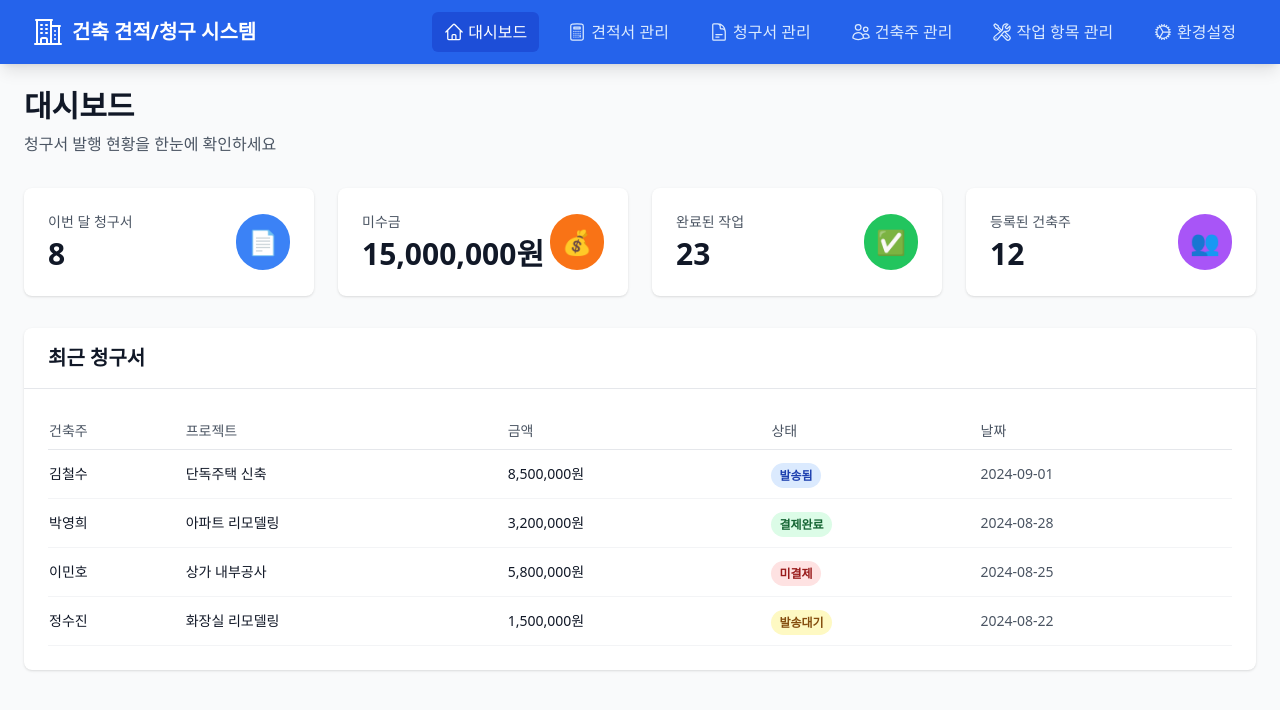
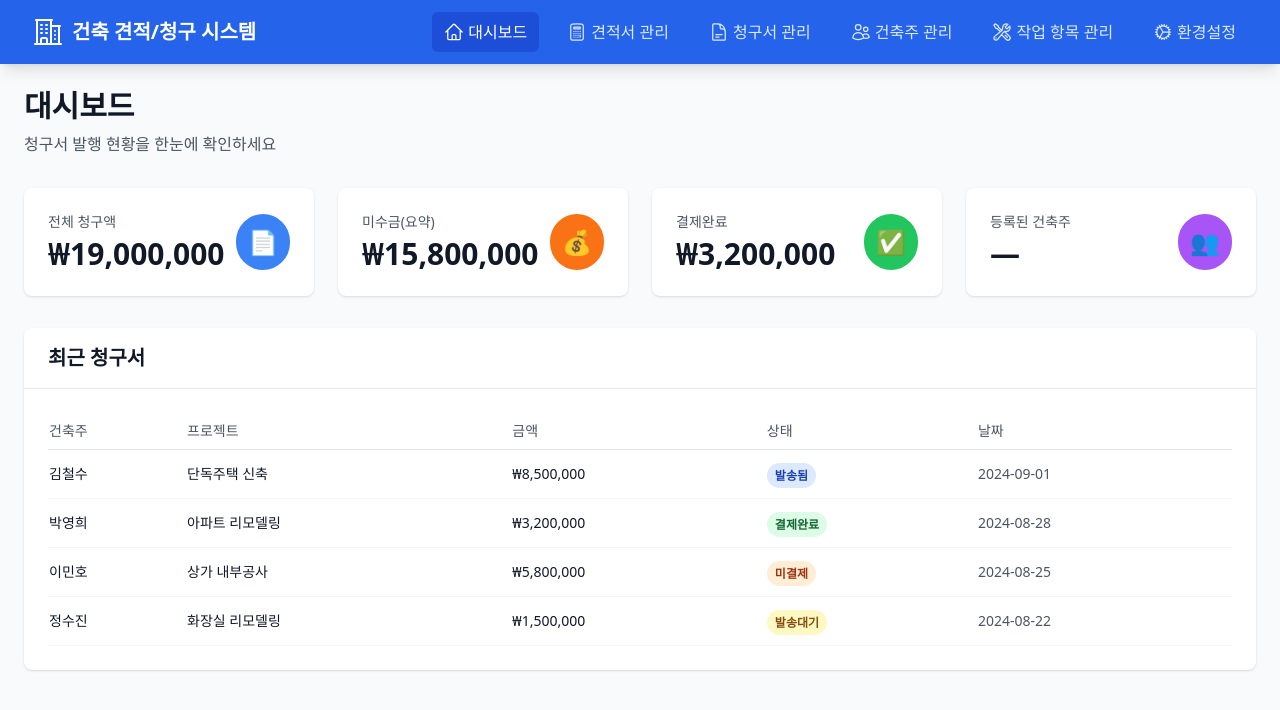
Before and after one commit to bluesky78060/cms, a React (Create React App) app in the folder ConstructionManagement-Installer/: page /cms/ in a window 1280 px wide. Shown: the top 710 px of the page. Built offline with nearby package versions, Linux system fonts and the light colour scheme.

Commit message:
feat(invoices): status dropdown control + dashboard linkage\n\n- Replace status badge with dropdown in both Invoice screens\n- Support statuses: 발송대기/발송됨/미결제/결제완료\n- Persist to AppContext and reflect in dashboard recent invoices

```diff
--- a/ConstructionManagement-Installer/src/components/Dashboard.js
+++ b/ConstructionManagement-Installer/src/components/Dashboard.js
@@ -1,38 +1,24 @@
-import React from 'react';
+import React, { useMemo } from 'react';
+import { useApp } from '../contexts/AppContext';
 
 function Dashboard() {
+  const { invoices } = useApp();
+  const formatCurrency = (n) => `₩${(n || 0).toLocaleString()}`;
+
+  const recentInvoices = useMemo(() => {
+    const list = (invoices || []).slice().sort((a, b) => (b.date || '').localeCompare(a.date || ''));
+    return list.slice(0, 5);
+  }, [invoices]);
+
+  const total = useMemo(() => (invoices || []).reduce((s, i) => s + (i.amount || 0), 0), [invoices]);
+  const paid = useMemo(() => (invoices || []).filter(i => i.status === '결제완료').reduce((s, i) => s + (i.amount || 0), 0), [invoices]);
+  const pending = total - paid;
+
   const stats = [
-    {
-      title: '이번 달 청구서',
-      value: '8',
-      color: 'bg-blue-500',
-      icon: '📄'
-    },
-    {
-      title: '미수금',
-      value: '15,000,000원',
-      color: 'bg-orange-500',
-      icon: '💰'
-    },
-    {
-      title: '완료된 작업',
-      value: '23',
-      color: 'bg-green-500',
-      icon: '✅'
-    },
-    {
-      title: '등록된 건축주',
-      value: '12',
-      color: 'bg-purple-500',
-      icon: '👥'
-    }
-  ];
-
-  const recentInvoices = [
-    { id: 1, client: '김철수', project: '단독주택 신축', amount: 8500000, status: '발송됨', date: '2024-09-01' },
-    { id: 2, client: '박영희', project: '아파트 리모델링', amount: 3200000, status: '결제완료', date: '2024-08-28' },
-    { id: 3, client: '이민호', project: '상가 내부공사', amount: 5800000, status: '미결제', date: '2024-08-25' },
-    { id: 4, client: '정수진', project: '화장실 리모델링', amount: 1500000, status: '발송대기', date: '2024-08-22' }
+    { title: '전체 청구액', value: formatCurrency(total), color: 'bg-blue-500', icon: '📄' },
+    { title: '미수금(요약)', value: formatCurrency(pending), color: 'bg-orange-500', icon: '💰' },
+    { title: '결제완료', value: formatCurrency(paid), color: 'bg-green-500', icon: '✅' },
+    { title: '등록된 건축주', value: '—', color: 'bg-purple-500', icon: '👥' }
   ];
 
   return (
@@ -82,13 +68,13 @@ function Dashboard() {
                     <td className="py-3 text-sm text-gray-900">{invoice.client}</td>
                     <td className="py-3 text-sm text-gray-900">{invoice.project}</td>
                     <td className="py-3 text-sm font-medium text-gray-900">
-                      {invoice.amount.toLocaleString()}원
+                      {formatCurrency(invoice.amount)}
                     </td>
                     <td className="py-3">
                       <span className={`px-2 py-1 text-xs font-semibold rounded-full ${
                         invoice.status === '결제완료' ? 'bg-green-100 text-green-800' :
                         invoice.status === '발송됨' ? 'bg-blue-100 text-blue-800' :
-                        invoice.status === '미결제' ? 'bg-red-100 text-red-800' :
+                        invoice.status === '미결제' ? 'bg-orange-100 text-orange-800' :
                         'bg-yellow-100 text-yellow-800'
                       }`}>
                         {invoice.status}
--- a/ConstructionManagement-Installer/src/components/Invoices.js
+++ b/ConstructionManagement-Installer/src/components/Invoices.js
@@ -6,6 +6,10 @@ import { exportToExcel, importFromExcel, createTemplate } from '../utils/excelUt
 function Invoices() {
   // eslint-disable-next-line no-unused-vars
   const { clients, invoices, setInvoices, companyInfo, workItems, stampImage } = useApp();
+
+  const handleChangeStatus = (id, next) => {
+    setInvoices(prev => prev.map(inv => inv.id === id ? { ...inv, status: next } : inv));
+  };
 
   // 숫자에 콤마 포맷팅 함수
   const formatNumberWithCommas = (number) => {
@@ -851,14 +855,22 @@ function Invoices() {
                   </div>
                 </td>
                 <td className="px-6 py-4 whitespace-nowrap">
-                  <span className={`px-2 py-1 inline-flex text-xs leading-5 font-semibold rounded-full ${
-                    invoice.status === '결제완료' ? 'bg-green-100 text-green-800' :
-                    invoice.status === '발송됨' ? 'bg-blue-100 text-blue-800' :
-                    invoice.status === '미결제' ? 'bg-red-100 text-red-800' :
-                    'bg-yellow-100 text-yellow-800'
-                  }`}>
-                    {invoice.status}
-                  </span>
+                  <select
+                    className={`px-2 py-1 text-xs font-semibold rounded-full ${
+                      invoice.status === '결제완료' ? 'bg-green-100 text-green-800' :
+                      invoice.status === '발송됨' ? 'bg-blue-100 text-blue-800' :
+                      invoice.status === '미결제' ? 'bg-orange-100 text-orange-800' :
+                      'bg-yellow-100 text-yellow-800'
+                    } focus:outline-none focus:ring-2 focus:ring-primary-500`}
+                    value={invoice.status}
+                    onChange={(e) => handleChangeStatus(invoice.id, e.target.value)}
+                    title="청구서 상태 변경"
+                  >
+                    <option value="발송대기">발송대기</option>
+                    <option value="발송됨">발송됨</option>
+                    <option value="미결제">미결제</option>
+                    <option value="결제완료">결제완료</option>
+                  </select>
                 </td>
                 <td className="px-6 py-4 whitespace-nowrap">
                   <div className="text-sm text-gray-900">{invoice.date}</div>
--- a/ConstructionManagement-Installer/src/pages/InvoiceList.tsx
+++ b/ConstructionManagement-Installer/src/pages/InvoiceList.tsx
@@ -83,21 +83,17 @@ export default function InvoiceList() {
                     </div>
                   </td>
                   <td className="px-6 py-4 whitespace-nowrap">
-                    <div className="flex items-center space-x-2">
-                      <span className={`inline-flex px-2 py-1 text-xs font-medium rounded-full ${getStatusColor(invoice.status)}`}>
-                        {invoice.status}
-                      </span>
                     <select
-                        className="input-field py-1 px-2 text-xs"
+                      className={`px-2 py-1 text-xs font-medium rounded-full ${getStatusColor(invoice.status)} focus:outline-none focus:ring-2 focus:ring-primary-500`}
                       value={invoice.status}
                       onChange={(e) => handleChangeStatus(invoice.id, e.target.value)}
+                      title="청구서 상태 변경"
                     >
                       <option value="발송대기">발송대기</option>
                       <option value="발송됨">발송됨</option>
                       <option value="미결제">미결제</option>
                       <option value="결제완료">결제완료</option>
                     </select>
-                    </div>
                   </td>
                   <td className="px-6 py-4 whitespace-nowrap text-right text-sm font-medium">
                     <div className="flex justify-end space-x-2">
```
Lines whose indentation alone changed are shown as unchanged.
